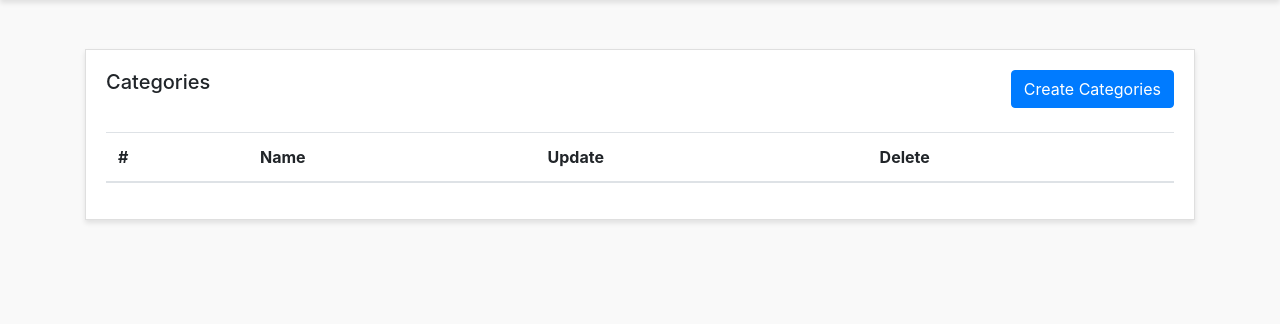
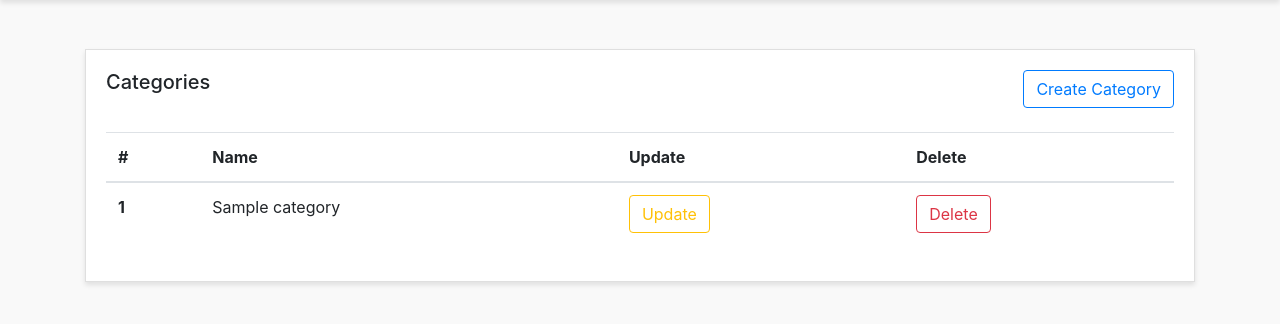
Before and after one commit to NathanNhan/cleanblog, a PHP site: page /clean-blog/admin-panel/categories-admins/show-categories.php in a window 1280 px wide. Shown: the part 56-380 px from the top of the page. Run offline with PHP 8.4, Linux system fonts and the light colour scheme; tables that the repository leaves empty or names only in its code hold one stand-in row (values such as "Sample post"); lists and menus that the app fills with data are empty; some libraries are stand-ins or nearby versions.

Commit message:
bai20:show_categories

```diff
--- a/admin-panel/categories-admins/show-categories.php
+++ b/admin-panel/categories-admins/show-categories.php
@@ -2,7 +2,9 @@
 <?php require "../../config/config.php"; ?>
 <?php
 
-
+   $select = $conn->query("select * from category");
+   $select->execute();
+   $categories = $select->fetchAll(PDO::FETCH_ASSOC);
 
 
 
@@ -12,7 +14,7 @@
           <div class="card">
             <div class="card-body">
               <h5 class="card-title mb-4 d-inline">Categories</h5>
-             <a  href="create-category.php" class="btn btn-primary mb-4 text-center float-right">Create Categories</a>
+             <a  href="create-category.php" class="btn btn-outline-primary mb-4 text-center float-right">Create Category</a>
               <table class="table">
                 <thead>
                   <tr>
@@ -24,6 +26,14 @@
                 </thead>
                 <tbody>
                   <!-- Hiển thị data -->
+                  <?php foreach ($categories as $category) : ?>
+                    <tr>
+                      <th><?php echo $category['id'] ?></th>
+                      <td><?php echo $category['name'] ?></td>
+                      <td><a href="update-category.php?id=<?php echo $category['id'] ?>" class="btn btn-outline-warning text-center">Update</a></td>
+                      <td><a href="delete-category.php?id=<?php echo $category['id'] ?>" class="btn btn-outline-danger text-center">Delete</a></td>
+                    </tr>
+                  <?php endforeach; ?>
                 </tbody>
               </table>
             </div>
--- a/admin-panel/layouts/header.php
+++ b/admin-panel/layouts/header.php
@@ -36,7 +36,7 @@
             <a class="nav-link" href="http://cleanblog.test/admin-panel/admins/admins.php" style="margin-left: 20px;">Admins</a>
           </li>
           <li class="nav-item">
-            <a class="nav-link" href="http://localhost/clean-blog/admin-panel/categories-admins/show-categories.php" style="margin-left: 20px;">Categories</a>
+            <a class="nav-link" href="http://cleanblog.test/admin-panel/categories-admins/show-categories.php" style="margin-left: 20px;">Categories</a>
           </li>
           <li class="nav-item">
             <a class="nav-link" href="http://localhost/clean-blog/admin-panel/posts-admins/show-posts.php" style="margin-left: 20px;">Posts</a>
```
